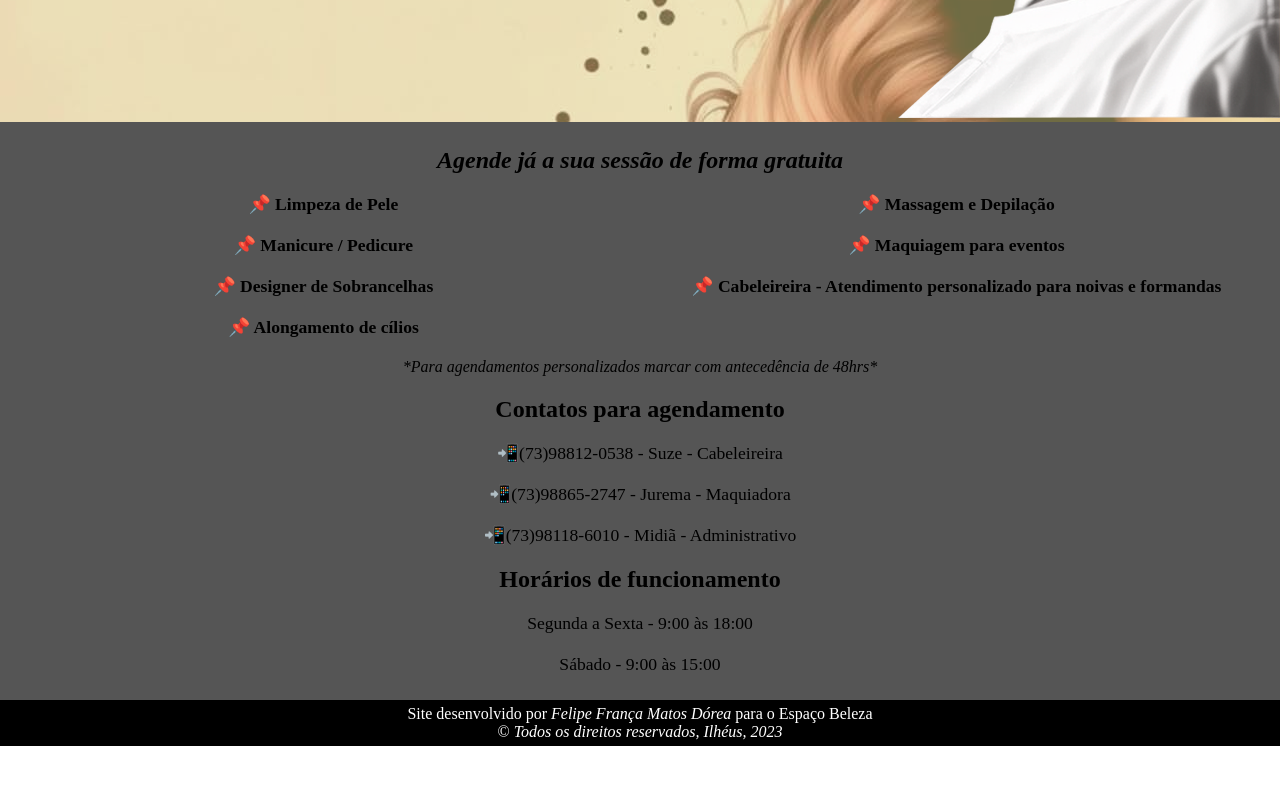
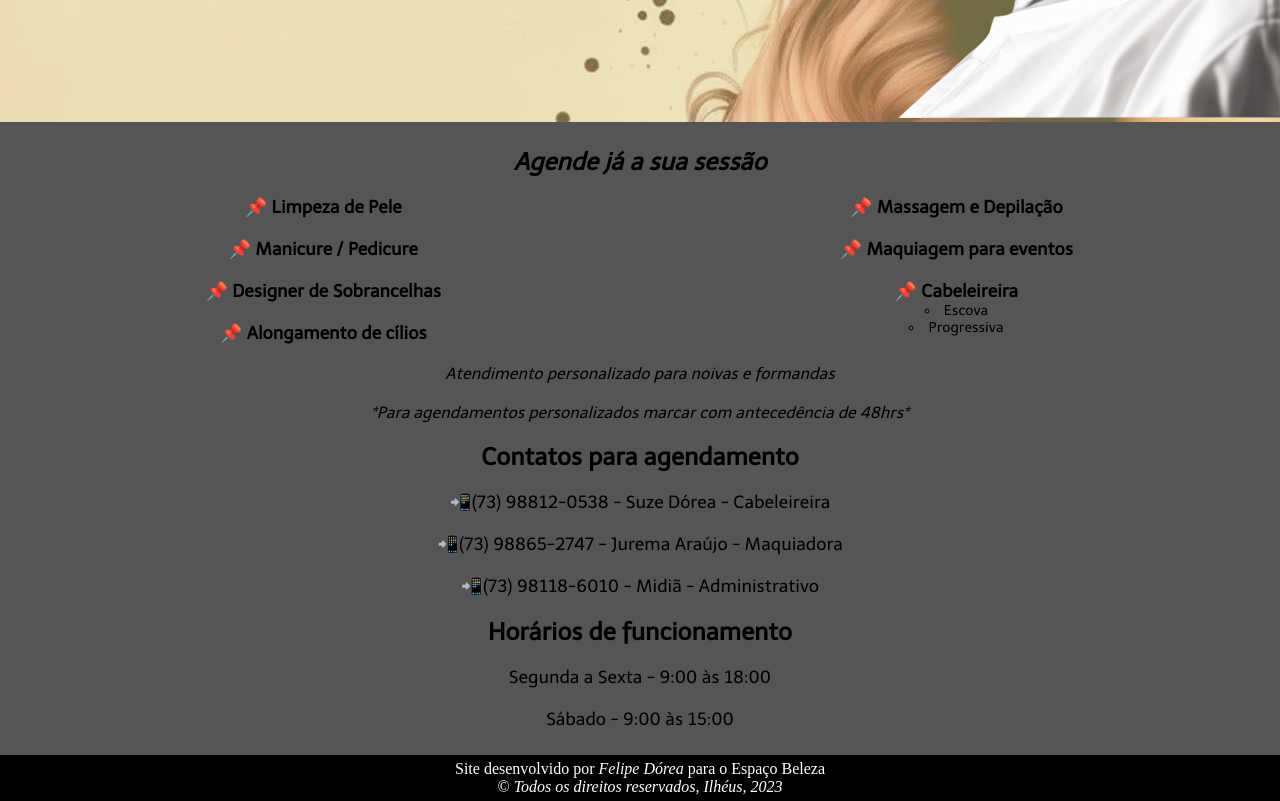
Before and after one commit to felipedorea/espacobeleza, a plain HTML site: page paginas/servicos.html in a window 1280 px wide. Shown: the part 720-1521 px from the top of the page. Before the commit the page ends 1466 px from the top, so only its background shows below. Drawn offline with Linux system fonts and the light colour scheme.

Commit message:
Serviços-agendamentos

```diff
--- a/estilo/servicos.css
+++ b/estilo/servicos.css
@@ -114,6 +114,7 @@ span{
 }
 
 aside{
+    font-family: 'Telex', sans-serif;;
     background-color: rgb(85, 85, 85);
     padding: 15px;
 }
@@ -125,19 +126,30 @@ aside h3{
 }
 
 .serv-list{
+    list-style-position: inside;
     columns: 2;
-    text-align: center;
+    width: 100%;
 }
 
 .lista{
+    text-align: center;
     list-style-type: none;
     color: black;
     font-size: 1.1em;
     font-weight: bold;
     padding: 10px;
+    margin: 0px;
 }
 
-#agendamentos-persona{
+.sublista{
+    list-style-position: inside;
+    list-style-type: circle;
+    color: black;
+    font-size: .8em;
+    font-weight: normal;
+}
+
+.agendamentos-persona{
     text-align: center;
     color: black;
     font-size: 1em;
--- a/paginas/servicos.html
+++ b/paginas/servicos.html
@@ -6,6 +6,7 @@
     <meta name="viewport" content="width=device-width, initial-scale=1.0">
     <title>Espaço Beleza - Serviços</title>
     <link rel="stylesheet" href="../estilo/servicos.css">
+    <link rel="shortcut icon" href="../favicon/favicon.ico" type="image/x-icon">
 </head>
 <body>
         <header>
@@ -41,25 +42,31 @@
     </main>
     <aside>
         <i>
-            <h3>Agende já a sua sessão de forma gratuita</h3>
+            <h3>Agende já a sua sessão</h3>
         </i>
         <section class="servicos-lista">
             <ul class="serv-list">
-                <li class="lista">&#x1F4CC;  Limpeza de Pele</li>
+                <li class="lista">&#x1F4CC; Limpeza de Pele</li>
                 <li class="lista">&#x1F4CC; Manicure / Pedicure</li>
                 <li class="lista">&#x1F4CC; Designer de Sobrancelhas</li>
                 <li class="lista">&#x1F4CC; Alongamento de cílios</li>
                 <li class="lista">&#x1F4CC; Massagem e Depilação</li>
                 <li class="lista">&#x1F4CC; Maquiagem para eventos</li>
-                <li class="lista">&#x1F4CC; Cabeleireira - Atendimento personalizado para noivas e formandas</li>
+                <li class="lista">&#x1F4CC; Cabeleireira
+                    <ul class="sublista">
+                        <li>Escova</li>
+                        <li>Progressiva</li>
+                    </ul>
+                </li>
             </ul>
-            <p id="agendamentos-persona">*Para agendamentos personalizados marcar com antecedência de 48hrs*</p>
+            <p class="agendamentos-persona">Atendimento personalizado para noivas e formandas</p>
+            <p class="agendamentos-persona">*Para agendamentos personalizados marcar com antecedência de 48hrs*</p>
             </section>
             <h3>Contatos para agendamento</h3>
             <ul class="contat-agend">
-                <li class="contatos">&#x1F4F2;(73)98812-0538 - Suze - Cabeleireira</li>
-                <li class="contatos">&#x1F4F2;(73)98865-2747 - Jurema - Maquiadora</li>
-                <li class="contatos">&#x1F4F2;(73)98118-6010 - Midiã - Administrativo</li>
+                <li class="contatos">&#x1F4F2;(73) 98812-0538 - Suze Dórea - Cabeleireira</li>
+                <li class="contatos">&#x1F4F2;(73) 98865-2747 - Jurema Araújo - Maquiadora</li>
+                <li class="contatos">&#x1F4F2;(73) 98118-6010 - Midiã - Administrativo</li>
             </ul>
             <h3>Horários de funcionamento</h3>
             <ul class="horarios">
@@ -68,7 +75,7 @@
             </ul>
     </aside>
     <footer>
-        <p>Site desenvolvido por <i>Felipe França Matos Dórea</i> para o Espaço Beleza</p>
+        <p>Site desenvolvido por <i>Felipe Dórea</i> para o Espaço Beleza</p>
         <p>&copy; <i>Todos os direitos reservados, Ilhéus, 2023</i></p>
     </footer>
 </body>
```
Also changed, not shown: paginas/pag-inicial.html (+1 -0 lines).
